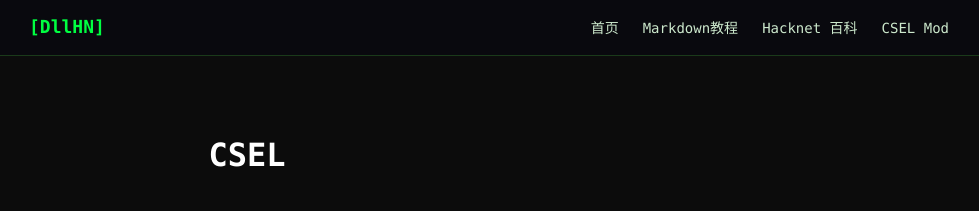
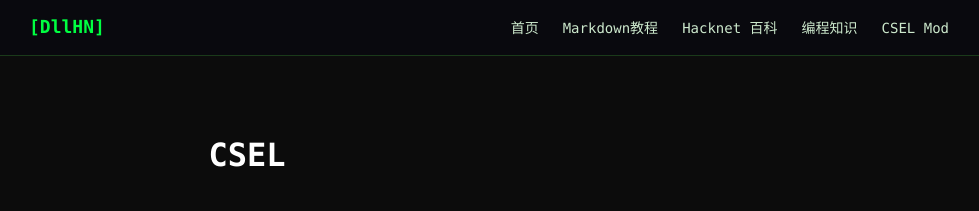
Before and after one commit to MEMZ-CHROER/dllHNWeb, a Jekyll site: the page built from index.md, in a window 1280 px wide. Shown: the top 211 px of the page, without its empty margins (151-1130 px from the left). Built offline with Jekyll 4.4.1, drawn with Linux system fonts in a browser that asks for light colours.

Commit message:
导航栏添加编程知识入口

```diff
--- a/_layouts/default.html
+++ b/_layouts/default.html
@@ -14,6 +14,7 @@
     <li><a href="{{ site.baseurl }}/">首页</a></li>
     <li><a href="{{ site.baseurl }}/md-jc">Markdown教程</a></li>
     <li><a href="{{ site.baseurl }}/hacknet">Hacknet 百科</a></li>
+    <li><a href="{{ site.baseurl }}/programming">编程知识</a></li>
     <li><a href="{{ site.baseurl }}/csel-mod">CSEL Mod</a></li>
   </ul>
     </div>
```
